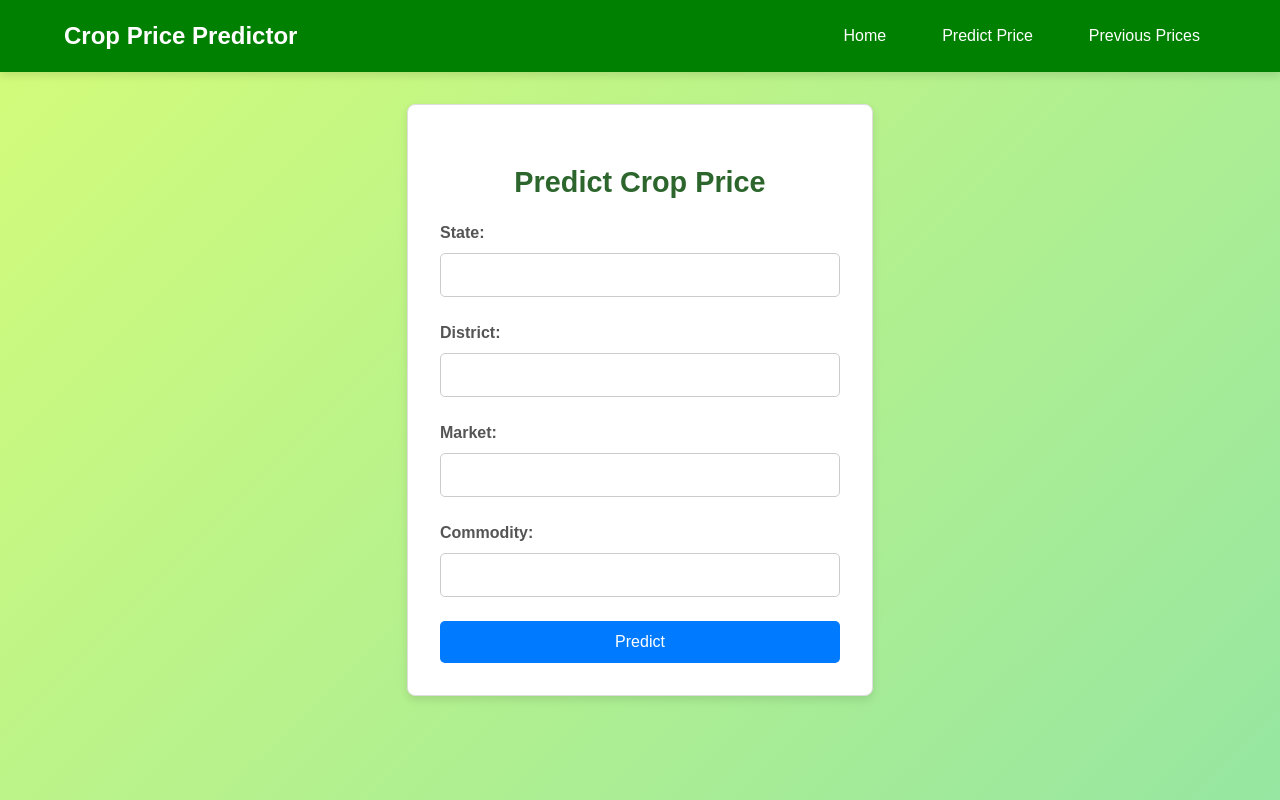
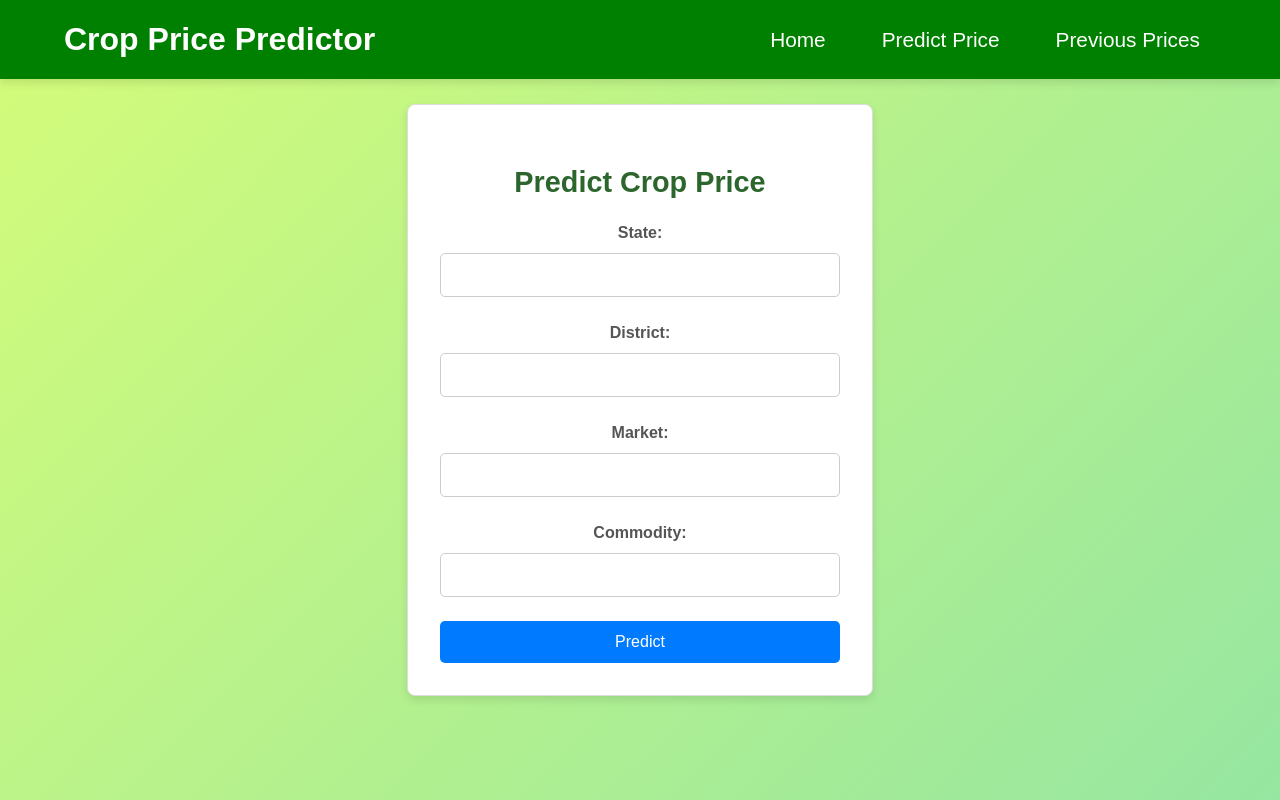
Before and after one commit to Durga-prasad-1/crop-price-prediction, a React (Vite) app in the folder app/: page /predict-price in a window 1280 px wide. Built offline with nearby package versions, Linux system fonts and the light colour scheme.

Commit message:
modified

```diff
--- a/app/src/components/Home.css
+++ b/app/src/components/Home.css
@@ -19,6 +19,8 @@ align-items: center;
 
 .overlay {
 background-color: rgba(0, 0, 0, 0.5); /* Dark overlay for readability */
+margin-left: 8%;
+margin-right: 10%;
 padding: 50px;
 border-radius: 10px;
 text-align: center;
--- a/app/src/components/Navbar.jsx
+++ b/app/src/components/Navbar.jsx
@@ -86,7 +86,7 @@ const styles = {
   },
   title: {
     margin: 0,
-    fontSize: "1.5rem",
+    fontSize: "2rem",
     fontWeight: "bold",
   },
   linkContainer: {
@@ -96,7 +96,7 @@ const styles = {
   link: {
     color: "white",
     textDecoration: "none",
-    fontSize: "1rem",
+    fontSize: "1.3rem",
     fontWeight: "500",
     padding: "0.5rem 1rem",
     borderRadius: "5px",
--- a/app/src/components/PredictPrice.css
+++ b/app/src/components/PredictPrice.css
@@ -1,20 +1,21 @@
 /* PredictPrice.css */
-
-body {
+body, html {
   margin: 0;
   padding: 0;
+  height: 100%; /* Ensure full viewport height */
+  display: flex;
+  justify-content: center;
+  align-items: center;
+  background: linear-gradient(135deg, #d4fc79, #96e6a1);
   font-family: "Arial", sans-serif;
-  background: linear-gradient(135deg, #d4fc79, #96e6a1);
-   /* Matching theme color */
 }
 
 .predict-page-wrapper {
   display: flex;
   justify-content: center;
   align-items: center;
-  height: 100vh; /* Full viewport height */
-  width: 100vw; /* Full viewport width */
-  box-sizing: border-box;
+  width: 100vw; /* Take full width */
+  height: 100vh; /* Take full height */
 }
 
 .predict-price-container {
@@ -25,6 +26,7 @@ body {
   border-radius: 8px;
   box-shadow: 0px 4px 8px rgba(0, 0, 0, 0.1);
   background-color: #fff;
+  text-align: center; /* Align text inside */
 }
 
 .title {
--- a/app/src/components/PreviousPrices.css
+++ b/app/src/components/PreviousPrices.css
@@ -4,18 +4,18 @@
   font-family: "Arial", sans-serif;
 }
 
-
-
 .container {
   display: flex;
   flex-direction: column;
   align-items: center;
   justify-content: center;
-    min-height: 100vh;
-    padding: 2rem;
+  min-height: 100%;
   box-sizing: border-box;
   background-color: #f9f9f9;
   text-align: center;
+  padding: 2rem;
+  margin: auto; /* Ensures alignment */
+  border-radius: 8px;
 }
 
 h2 {
```
Lines whose indentation alone changed are shown as unchanged.
